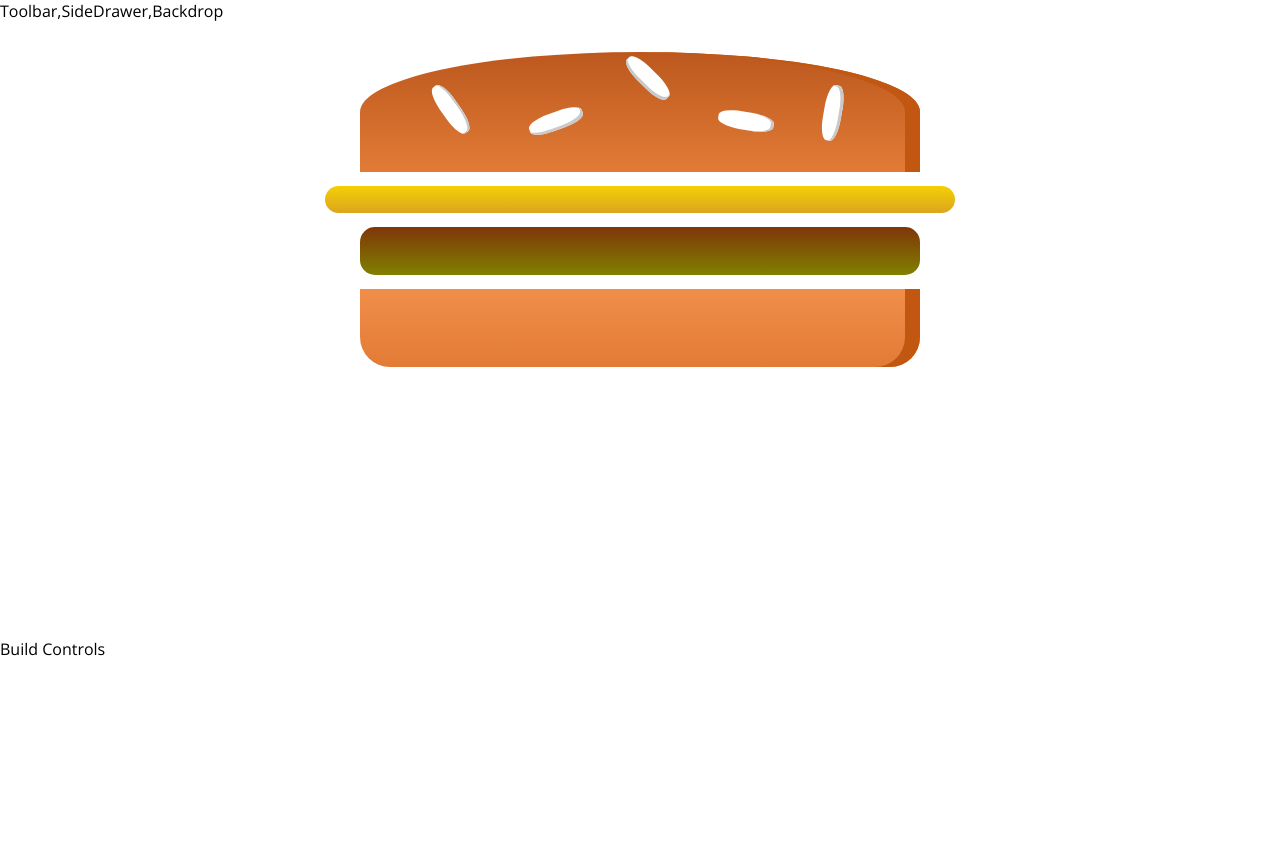
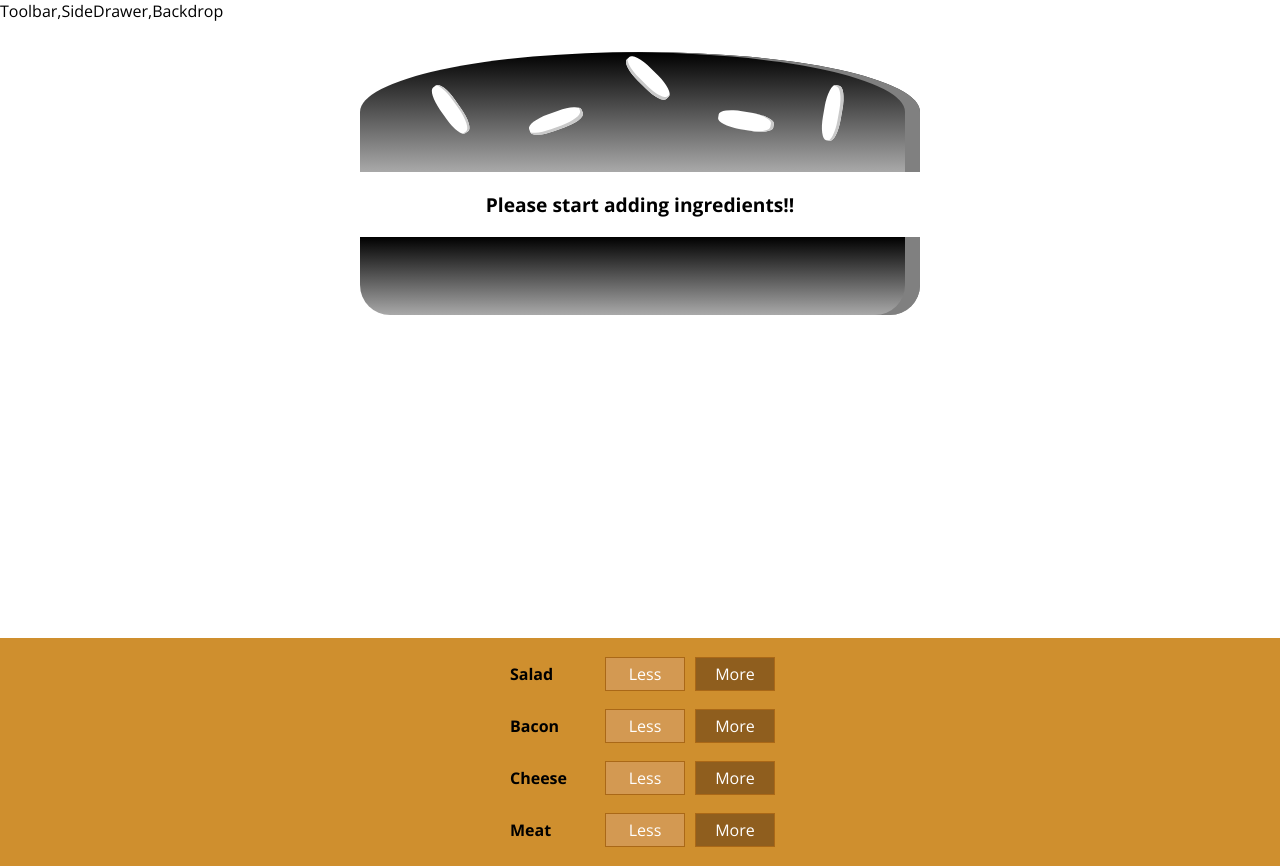
Before and after one commit to SethJB/BurgerBuilderProject, a React (Create React App) app: page / in a window 1280 px wide. Before the commit the page ends 800 px from the top, so only its background shows below. Built offline with nearby package versions, Linux system fonts and the light colour scheme.

Commit message:
add BuildControls

```diff
--- /dev/null
+++ b/src/components/Burger/BuildControls/BuildControl/BuildControl.js
@@ -0,0 +1,12 @@
+import React from 'react';
+import classes from './BuildControl.module.css';
+
+const buildControl = (props) => (
+    <div className={classes.BuildControl}>
+        <div className={classes.Label}>{props.label}</div>
+        <button className={classes.Less}>Less</button>
+        <button className={classes.More} onClick={props.added}>More</button>
+    </div>
+);
+
+export default buildControl;
--- /dev/null
+++ b/src/components/Burger/BuildControls/BuildControl/BuildControl.module.css
@@ -0,0 +1,56 @@
+.BuildControl {
+    display: flex;
+    justify-content: space-between;
+    align-items: center;
+    margin: 5px 0;
+}
+
+.BuildControl button {
+    display: block;
+    font: inherit;
+    padding: 5px;
+    margin: 0 5px;
+    width: 80px;
+    border: 1px solid #aa6817;
+    cursor: pointer;
+    outline: none;
+}
+
+.BuildControl button:disabled {
+    background-color: #AC9980;
+    border: 1px solid #7E7365;
+    color: #ccc;
+    cursor: default;
+}
+
+.BuildControl button:hover:disabled {
+    background-color: #AC9980;
+    color: #ccc;
+    cursor: not-allowed;
+}
+
+.Label {
+    padding: 10px;
+    font-weight: bold;
+    width: 80px;
+}
+
+.BuildControl .Less {
+    background-color: #D39952;
+    color: white;
+}
+
+.BuildControl .More {
+    background-color: #8F5E1E;
+    color: white;
+}
+
+.BuildControl .Less:hover, .BuildControl .Less:active {
+    background-color: #DAA972;
+    color: white;
+}
+
+.BuildControl .More:hover,.BuildControl .More:active {
+    background-color: #99703F;
+    color: white;
+}
--- /dev/null
+++ b/src/components/Burger/BuildControls/BuildControls.js
@@ -0,0 +1,23 @@
+import React from 'react';
+import classes from './BuildControls.module.css';
+import BuildControl from './BuildControl/BuildControl';
+
+const controls = [
+    {label: 'Salad', type: 'salad'},
+    {label: 'Bacon', type: 'bacon'},
+    {label: 'Cheese', type: 'cheese'},
+    {label: 'Meat', type: 'meat'},
+];
+const buildControls = (props) => (
+    <div className={classes.BuildControls}>
+        {controls.map(ctrl => (
+            <BuildControl
+                key={ctrl.label}
+                label={ctrl.label}
+                added={() => props.ingredientAdded(ctrl.type)}
+            />
+        ))}
+    </div>
+);
+
+export default buildControls;
--- /dev/null
+++ b/src/components/Burger/BuildControls/BuildControls.module.css
@@ -0,0 +1,10 @@
+.BuildControls {
+    width: 100%;
+    background-color: #cf8f2e;
+    display: flex;
+    flex-flow: column;
+    align-items: center;
+    box-shadow: 0 2px 1px #ccc;
+    margin: auto;
+    padding: 10px 0;
+}
--- a/src/components/Burger/Burger.js
+++ b/src/components/Burger/Burger.js
@@ -4,12 +4,23 @@
 
 
 const burger = (props) => {
+    let transformedIngredients = Object.keys(props.ingredients)
+    .map(igKey => {
+        return [...Array(props.ingredients[igKey])].map((_, i) => {
+           return <BurgerIngredient key={igKey + i} type={igKey}/>
+        });
+    }).reduce((arr,el) => {
+        return arr.concat(el)
+    }, []);
+
+    if (transformedIngredients.length === 0){
+        transformedIngredients = <p>Please start adding ingredients!!</p>
+    }
     return (
         <div className={classes.Burger}>
-            <BurgerIngredient type="bread-top"/>
-            <BurgerIngredient type="cheese"/>
-            <BurgerIngredient type="meat"/>
-            <BurgerIngredient type="bread-bottom"/>
+            <BurgerIngredient type="bread-top-black"/>
+            {transformedIngredients}
+            <BurgerIngredient type="bread-bottom-black"/>
         </div>
     );
 
--- a/src/components/Burger/BurgerIngredient/BurgerIngredient.js
+++ b/src/components/Burger/BurgerIngredient/BurgerIngredient.js
@@ -12,9 +12,21 @@
                     ingredient = <div className={classes.BreadBottom}></div>
                     break;
 
+                case ('bread-bottom-black'):
+                    ingredient = <div className={classes.BreadBottomBlack}></div>
+                break;
                 case ('bread-top'):
                     ingredient = (
                         <div className={classes.BreadTop}>
+                            <div className={classes.Seeds1}></div>
+                            <div className={classes.Seeds2}></div>
+                        </div>
+                    );
+
+                    break;
+                case ('bread-top-black'):
+                    ingredient = (
+                        <div className={classes.BreadTopBlack}>
                             <div className={classes.Seeds1}></div>
                             <div className={classes.Seeds2}></div>
                         </div>
@@ -23,8 +35,18 @@
                 case ('meat'):
                     ingredient = <div className={classes.Meat}></div>
                 break;
+                case ('crabbypatty'):
+                    ingredient = <div className={classes.CrabbyPatty}></div>
+                break;
                 case ('cheese'):
                     ingredient = <div className={classes.Cheese}></div>
+                break;
+                case ('swiss-cheese'):
+                    ingredient = (
+                        <div className={classes.Cheese}>
+                            <div className={classes.Seeds1}></div>
+                        </div>
+                );
                 break;
                 case ('bacon'):
                     ingredient = <div className={classes.Bacon}></div>
--- a/src/components/Burger/BurgerIngredient/BurgerIngredient.module.css
+++ b/src/components/Burger/BurgerIngredient/BurgerIngredient.module.css
@@ -1,4 +1,4 @@
-.BreadBottom {
+.BreadBottom, .BreadBottomBlack {
     height: 13%;
     width: 80%;
     background: linear-gradient(#F08E4A, #e27b36);
@@ -7,7 +7,12 @@
     margin: 2% auto;
 }
 
-.BreadTop {
+.BreadBottomBlack {
+  background: linear-gradient(black, darkgrey);
+  box-shadow: inset -15px 0 gray;
+}
+
+.BreadTop, .BreadTopBlack {
     height: 20%;
     width: 80%;
     background: linear-gradient(#bc581e, #e27b36);
@@ -16,7 +21,10 @@
     margin: 2% auto;
     position: relative;
 }
-
+.BreadTopBlack {
+  background: linear-gradient(black, darkgrey);
+  box-shadow: inset -15px 0 grey;
+}
 .Seeds1 {
     width: 10%;
     height: 15%;
@@ -81,12 +89,16 @@
   }
 
 
-.Meat {
+.Meat,.CrabbyPatty {
     width: 80%;
     height: 8%;
-    background: linear-gradient(#7f3608, #808000);
+    background: linear-gradient(#7f3608, brown);
     margin: 2% auto;
     border-radius: 15px;
+}
+
+.CrabbyPatty {
+  background: linear-gradient(#7f3608, green);
 }
 
 .Cheese {
--- a/src/containers/BurgerBuilder/BurgerBuilder.js
+++ b/src/containers/BurgerBuilder/BurgerBuilder.js
@@ -2,13 +2,54 @@
 import Aux from '../../hoc/Auxiliary';
 
 import Burger from '../../components/Burger/Burger'
+import BuildControls from '../../components/Burger/BuildControls/BuildControls';
+
+const INGREDIENT_PRICE = {
+    salad: 0.5,
+    cheese: 0.4,
+    meat: 1.3,
+    bacon: 0.7
+}
 
 class BurgerBuilder extends Component{
+    state = {
+        ingredients: {
+            salad: 0,
+            bacon: 0,
+            cheese: 0,
+            meat: 0
+
+        },
+        totalPrice: 4
+
+    }
+
+    addIngredientHandler = (type) => {
+        const oldCount = this.state.ingredients[type];
+        const updatedCount = oldCount + 1;
+
+        const updateIngredients = {
+            ...this.state.ingredients
+        };
+        updateIngredients[type] = updatedCount;
+
+        const priceAddition = INGREDIENT_PRICE[type];
+        const oldPrice = this.state.totalPrice;
+        const newPrice  = oldPrice + priceAddition;
+
+        this.setState({totalPrice: newPrice, ingredients: updateIngredients});
+    };
+    removeIngredientHandler = (type) => {
+
+    };
+
     render(){
         return (
             <Aux>
-                <div> <Burger/> </div>
-                <div> Build Controls </div>
+                <Burger ingredients={this.state.ingredients}/>
+                 <BuildControls
+                    ingredientAdded={this.addIngredientHandler}
+                 />
             </Aux>
         );
     }
```
Lines whose indentation alone changed are shown as unchanged.
